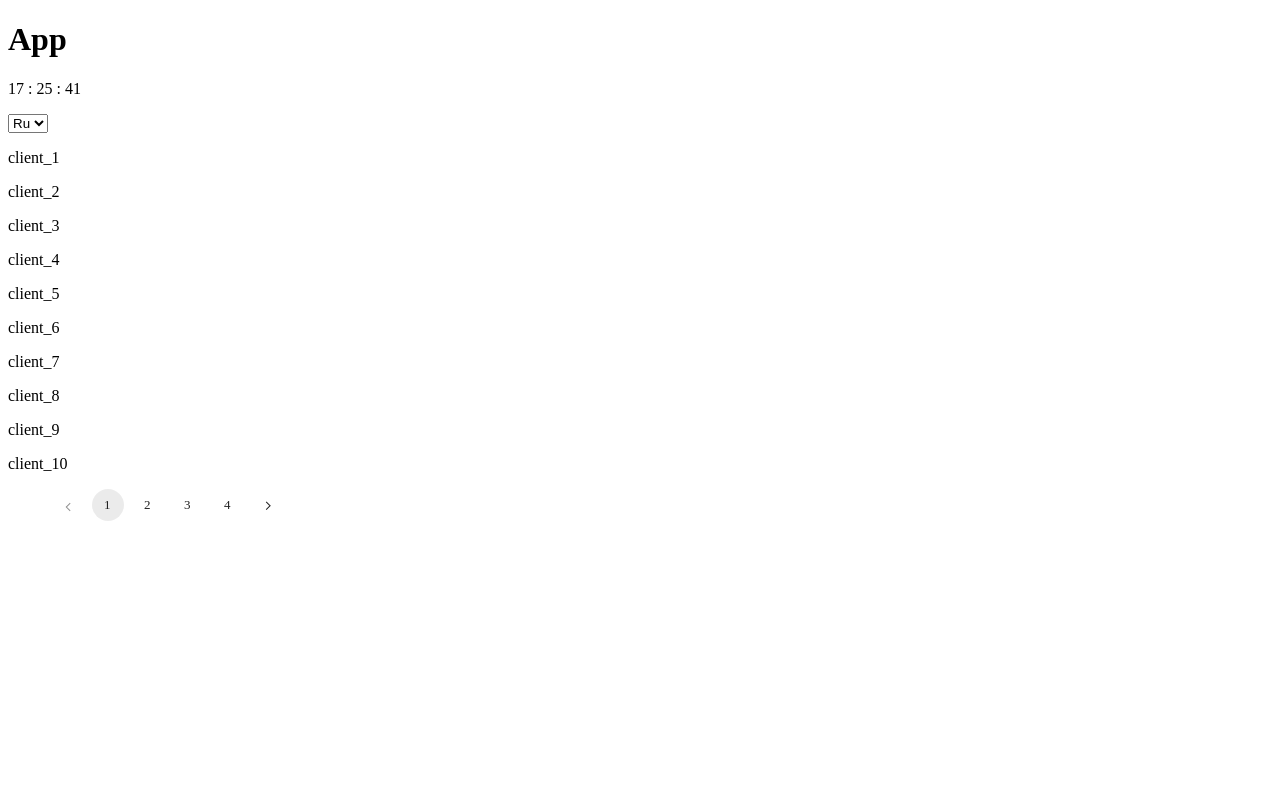
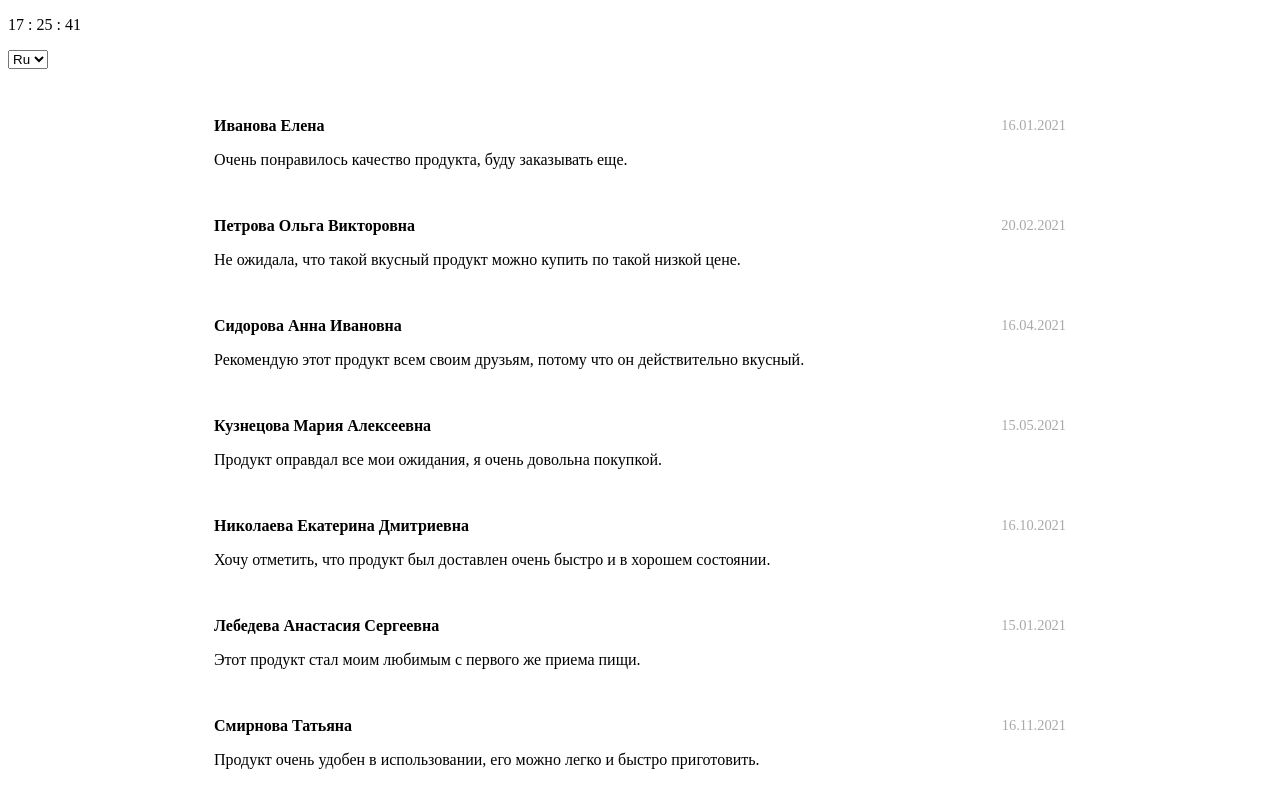
Before and after one commit to artemplv/mtg-biz-assessment, a React app: page / in a window 1280 px wide. Shown: the top 800 px of the page. Built offline with nearby package versions, Linux system fonts and the light colour scheme.

Commit message:
style reviews

```diff
--- a/src/App.tsx
+++ b/src/App.tsx
@@ -6,7 +6,6 @@ class App extends React.Component {
   render() {
     return (
       <>
-        <h1>App</h1>
         <Header />
         <Main />
       </>
--- a/src/components/Reviews/Pagination/Pagination.tsx
+++ b/src/components/Reviews/Pagination/Pagination.tsx
@@ -99,6 +99,7 @@ class Pagination extends React.Component<PropTypes, StateTypes> {
     const {
       onPageChange,
       currentPage,
+      className = '',
     } = this.props;
 
     const {
@@ -113,7 +114,7 @@ class Pagination extends React.Component<PropTypes, StateTypes> {
 
     return (
       <ul
-        className="pagination"
+        className={`pagination ${className}`}
       >
 
         <li
@@ -131,6 +132,7 @@ class Pagination extends React.Component<PropTypes, StateTypes> {
 
           return (
             <li
+              key={pageNumber}
               className={`pagination-item ${pageNumber === currentPage ? 'selected' : ''}`}
               onClick={() => onPageChange(Number(pageNumber))}
             >
@@ -155,7 +157,7 @@ type PropTypes = {
   total: number;
   currentPage: number;
   pageSize: number;
-  className: string;
+  className?: string;
 }
 
 type StateTypes = {
--- a/src/components/Reviews/Pagination/style.scss
+++ b/src/components/Reviews/Pagination/style.scss
@@ -1,6 +1,9 @@
 .pagination {
   display: flex;
+  justify-content: center;
   list-style-type: none;
+  width: 100%;
+  padding: 0;
 
   .pagination-item {
     padding: 0 12px;
--- /dev/null
+++ b/src/components/Reviews/ReviewItem/ReviewItem.tsx
@@ -0,0 +1,42 @@
+import React from "react";
+import "./style.scss";
+
+class ReviewItem extends React.Component<PropTypes> {
+  constructor(props: PropTypes) {
+    super(props);
+  }
+
+  render() {
+    const {
+      name,
+      date,
+      review,
+    } = this.props;
+
+    return (
+      <div className="review-item">
+        <div className="name-date-row">
+          <span className="author-name">
+            {name}
+          </span>
+          <span className="review-date">
+            {date}
+          </span>
+        </div>
+
+        <p className="review-content">
+          {review}
+        </p>
+      </div>
+    )
+  }
+}
+
+type PropTypes = {
+  id: string;
+  name?: string;
+  review?: string;
+  date?: string;
+}
+
+export default ReviewItem;
--- /dev/null
+++ b/src/components/Reviews/ReviewItem/index.ts
@@ -0,0 +1,22 @@
+import { connect } from "react-redux";
+import ReviewItem from "./ReviewItem";
+
+type PropTypes = {
+  id: string;
+}
+
+const mapStateToProps = (state: any, ownProps: PropTypes) => {
+  const {
+    reviews: {
+      byId,
+    },
+  } = state;
+
+  const review = byId[ownProps.id];
+
+  return {
+    ...review,
+  };
+};
+
+export default connect(mapStateToProps)(ReviewItem);
--- /dev/null
+++ b/src/components/Reviews/ReviewItem/style.scss
@@ -0,0 +1,17 @@
+.review-item {
+  padding: 1em 1.5em;
+
+  .name-date-row {
+    display: flex;
+    justify-content: space-between;
+
+    .author-name {
+      font-weight: 600;
+    }
+
+    .review-date {
+      font-size: 0.9em;
+      color: darkgray;
+    }
+  }
+}
--- a/src/components/Reviews/Reviews.tsx
+++ b/src/components/Reviews/Reviews.tsx
@@ -1,5 +1,7 @@
 import React from "react";
 import Pagination from "./Pagination";
+import ReviewItem from "./ReviewItem";
+import "./style.scss";
 
 const PageSize = 10;
 
@@ -50,17 +52,19 @@ class Reviews extends React.Component<PropTypes, StateTypes> {
     } = this.props;
 
     return (
-      <div>
+      <div className="reviews-container">
         <div>
           {
             pageData.map((reviewId) => (
-              <p>{reviewId}</p>
+              <ReviewItem
+                key={reviewId}
+                id={reviewId}
+              />
             ))
           }
         </div>
 
         <Pagination
-          className="pagination-bar"
           currentPage={currentPage}
           total={data.length}
           pageSize={PageSize}
--- /dev/null
+++ b/src/components/Reviews/style.scss
@@ -0,0 +1,4 @@
+.reviews-container {
+  max-width: 900px;
+  margin: 2em auto;
+}
```
